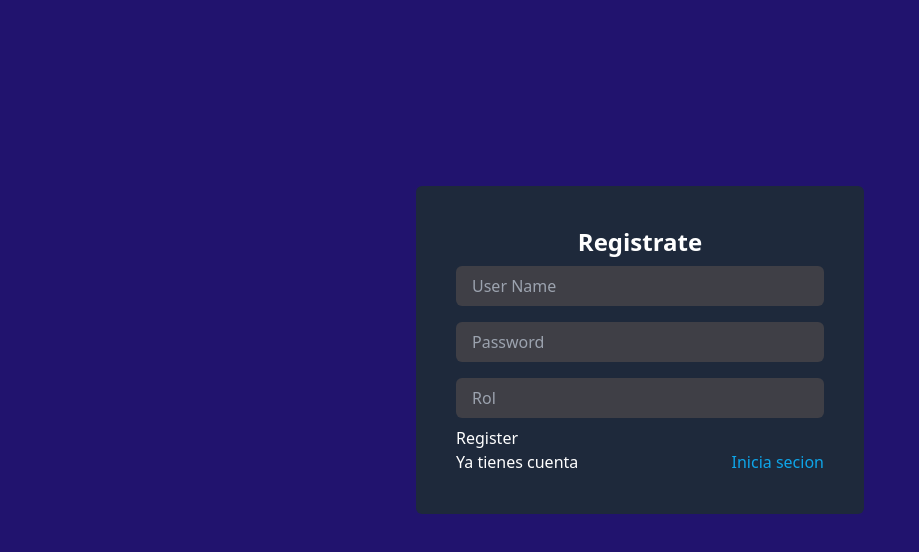
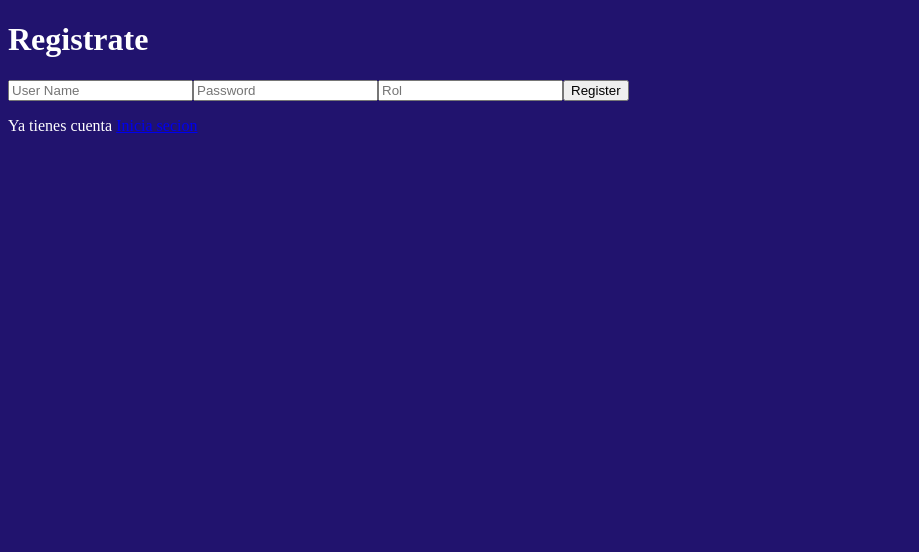
Before and after one commit to Danielhumsr/UniversalAppFrontend, a React (Create React App) app: page /SingUp in a window 1280 px wide. Shown: the top 552 px of the page, without its empty margins (0-919 px from the left). Built offline with nearby package versions, Linux system fonts and the light colour scheme.

Commit message:
eliminar tailwindcss

```diff
--- a/package.json
+++ b/package.json
@@ -38,8 +38,5 @@
       "last 1 firefox version",
       "last 1 safari version"
     ]
-  },
-  "devDependencies": {
-    "tailwindcss": "^3.4.4"
   }
 }
--- a/src/Global/Pages/HomePage.js
+++ b/src/Global/Pages/HomePage.js
@@ -4,13 +4,13 @@ import { Link } from "react-router-dom";
 function HomePage() {
   return (
     <div>
-         <div className="flex h-[calc(100vh-100px)] items-center justify-center">
-            <div className="bg-slate-800 max-w-md p-10 rounded-md">
-                <h1 className="text-center text-2xl font-bold my-4">Home Page</h1>
-                <p className="text-center text-2xl font-bold" >Universal APP</p>
-                <p className='text-center  my-7'>Aplicacion que contiene retos y apredizajes de <br/> Daniel Salazar</p>
-                <p className='text-center' >As <Link className="text-sky-500" to={"/LogIn"}>Log In</Link> para porder ver todas las funciones </p>
-                <p className='text-center'>o <Link className="text-sky-500" to={"/LogIn"}>Registrate</Link> para empesar a conocer</p>
+         <div className="">
+            <div className="">
+                <h1 className="">Home Page</h1>
+                <p className="" >Universal APP</p>
+                <p className=''>Aplicacion que contiene retos y apredizajes de <br/> Daniel Salazar</p>
+                <p className='' >As <Link className="" to={"/LogIn"}>Log In</Link> para porder ver todas las funciones </p>
+                <p className=''>o <Link className="" to={"/LogIn"}>Registrate</Link> para empesar a conocer</p>
             </div>
          </div>
 
--- a/src/Global/Pages/ModulesMenu.js
+++ b/src/Global/Pages/ModulesMenu.js
@@ -3,9 +3,9 @@ import React from 'react'
 function ModulesMenu() {
     return (
         <div>
-            <div className='flex flex-row gap-4 '>
-                <div className='p-3 rounded-md bg-blue-400'>Usuarios</div>
-                <div className='p-3 rounded-md bg-blue-300'> Proyectos</div>
+            <div className=''>
+                <div className=''>Usuarios</div>
+                <div className=''> Proyectos</div>
             </div>
         </div>
 
--- a/src/LogIn/Pages/LogInpage.js
+++ b/src/LogIn/Pages/LogInpage.js
@@ -15,27 +15,27 @@ function LogInpage() {
         singIn(values);
     })
     return (
-        <div className="flex h-[calc(100vh-100px)] items-center justify-center">
-            <div className="bg-slate-800 max-w-md p-10 rounded-md">
-                <h1 className="text-center text-2xl font-bold">LogIn</h1>
+        <div className="">
+            <div className="">
+                <h1 className="">LogIn</h1>
                 {
                     regErrors.map((error, i)=>(
-                        <div className="bg-red-500 p-2 text-white rounded-md my-2">{error}</div>
+                        <div className="">{error}</div>
                     ))
                 }
                 <form onSubmit={onSubmit}>
                     <input type="Text" {...register("username", { required: true })}
-                        className="w-full bg-zinc-700 text-white px-4 py-2 rounded-md my-2"
+                        className=""
                         placeholder="User Name" />
-                    {errors.username && (<p className=" text-red-500"> Error en User name</p>)}
+                    {errors.username && (<p className=""> Error en User name</p>)}
                     <input type="password" {...register("password", { required: true })}
-                        className="w-full bg-zinc-700 text-white px-4 py-2 rounded-md my-2"
+                        className=""
                         placeholder="Password" />
-                    {errors.password && (<p className=" text-red-500"> Error en Password</p>)}
+                    {errors.password && (<p className=""> Error en Password</p>)}
                     <button type="submit">
                         LogIn
                     </button>
-                    <p className="flex gap-x-2 justify-between">No tienes cuenta? <Link className="text-sky-500" to={"/SingUp"}>Registrate</Link> </p>
+                    <p className="">No tienes cuenta? <Link className="" to={"/SingUp"}>Registrate</Link> </p>
                 </form>
             </div>
         </div>
--- a/src/LogIn/Pages/RegisterPage.js
+++ b/src/LogIn/Pages/RegisterPage.js
@@ -10,7 +10,7 @@ function RegisterPage() {
     const navigate = useNavigate();
 
     useEffect(()=>{
-        if(isAutenticate) navigate('/ListUser');
+        if(isAutenticate) navigate('/ModuleMenu');
     }, [isAutenticate])
 
     console.log("contex ", isAutenticate)
@@ -18,31 +18,31 @@ function RegisterPage() {
         singUp(values);
     })
     return (
-        <div className="flex h-[calc(100vh-100px)] items-center justify-center">
-            <div className="bg-slate-800 max-w-md p-10 rounded-md">
-                <h1 className="text-center text-2xl font-bold">Registrate</h1>
+        <div className="">
+            <div className="">
+                <h1 className="">Registrate</h1>
                 {
                     regErrors.map((error, i)=>(
-                        <div className="bg-red-500 p-2 text-white rounded-md my-2">{error}</div>
+                        <div className="">{error}</div>
                     ))
                 }
                 <form onSubmit={onSubmit}>
                     <input type="Text" {...register("username", { required: true })}
-                        className="w-full bg-zinc-700 text-white px-4 py-2 rounded-md my-2"
+                        className=""
                         placeholder="User Name" />
-                        {errors.username &&(<p className=" text-red-500"> Error en User name</p>)}
+                        {errors.username &&(<p className=""> Error en User name</p>)}
                     <input type="password" {...register("password", { required: true })}
-                        className="w-full bg-zinc-700 text-white px-4 py-2 rounded-md my-2"
+                        className=""
                         placeholder="Password" />
-                         {errors.password &&(<p className=" text-red-500"> Error en Password</p>)}
+                         {errors.password &&(<p className=" "> Error en Password</p>)}
                     <input type="Text" {...register("rol", { required: true })}
-                        className="w-full bg-zinc-700 text-white px-4 py-2 rounded-md my-2"
+                        className=""
                         placeholder="Rol" />
-                         {errors.rol &&(<p className=" text-red-500"> Error en Rol</p>)}
+                         {errors.rol &&(<p className=""> Error en Rol</p>)}
                     <button type="submit">
                         Register
                     </button>
-                    <p className="flex gap-x-2 justify-between">Ya tienes cuenta <Link className="text-sky-500" to={"/LogIn"}>Inicia secion</Link> </p>
+                    <p className="">Ya tienes cuenta <Link className="" to={"/LogIn"}>Inicia secion</Link> </p>
                 </form>
             </div>
         </div>
--- a/src/index.css
+++ b/src/index.css
@@ -1,7 +1,3 @@
-@tailwind base;
-@tailwind components;
-@tailwind utilities;
-
 body{
   background: #21136e;
   color: White;
--- a/tailwind.config.js
+++ /dev/null
@@ -1,10 +0,0 @@
-/** @type {import('tailwindcss').Config} */
-module.exports = {
-  content: [
-    "./src/**/*.{js,jsx,ts,tsx}",
-  ],
-  theme: {
-    extend: {},
-  },
-  plugins: [],
-}
```
Also changed, not shown: 1 other file (tests, documents, lock files or other folders).
